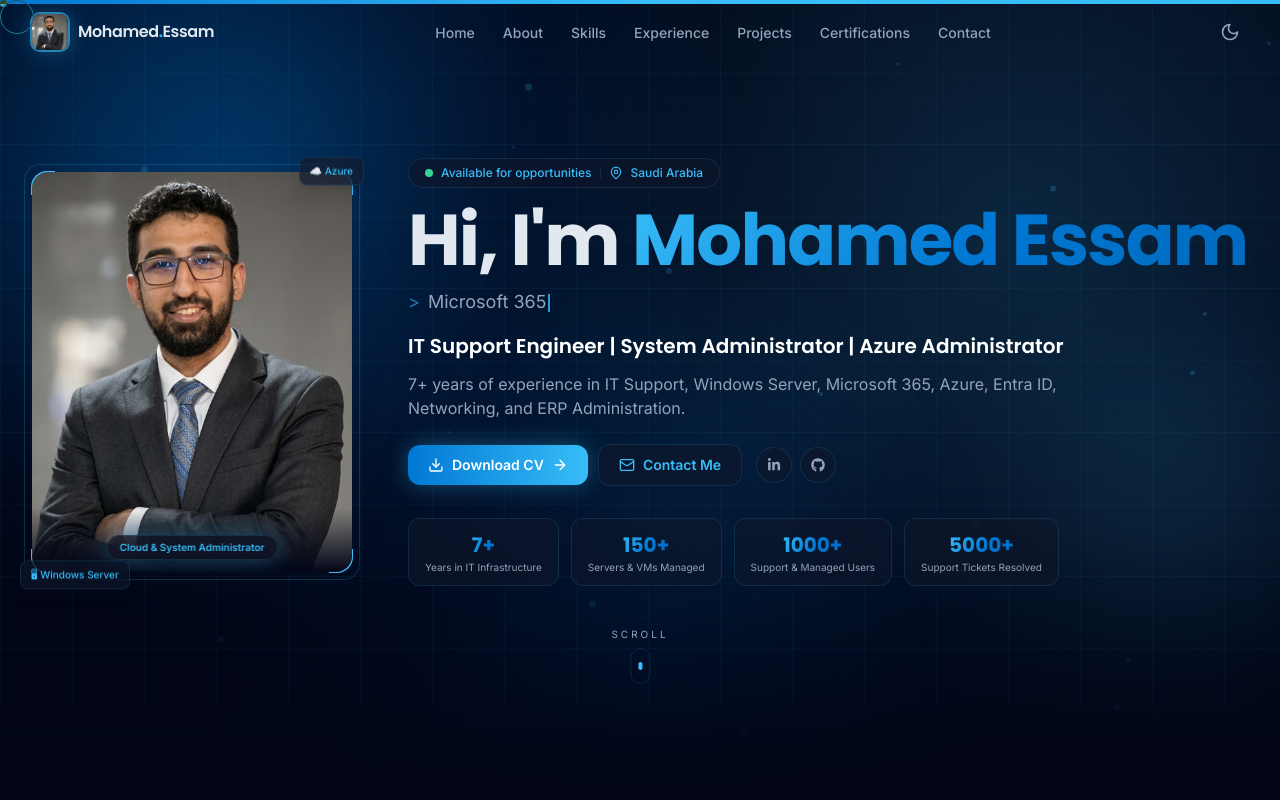
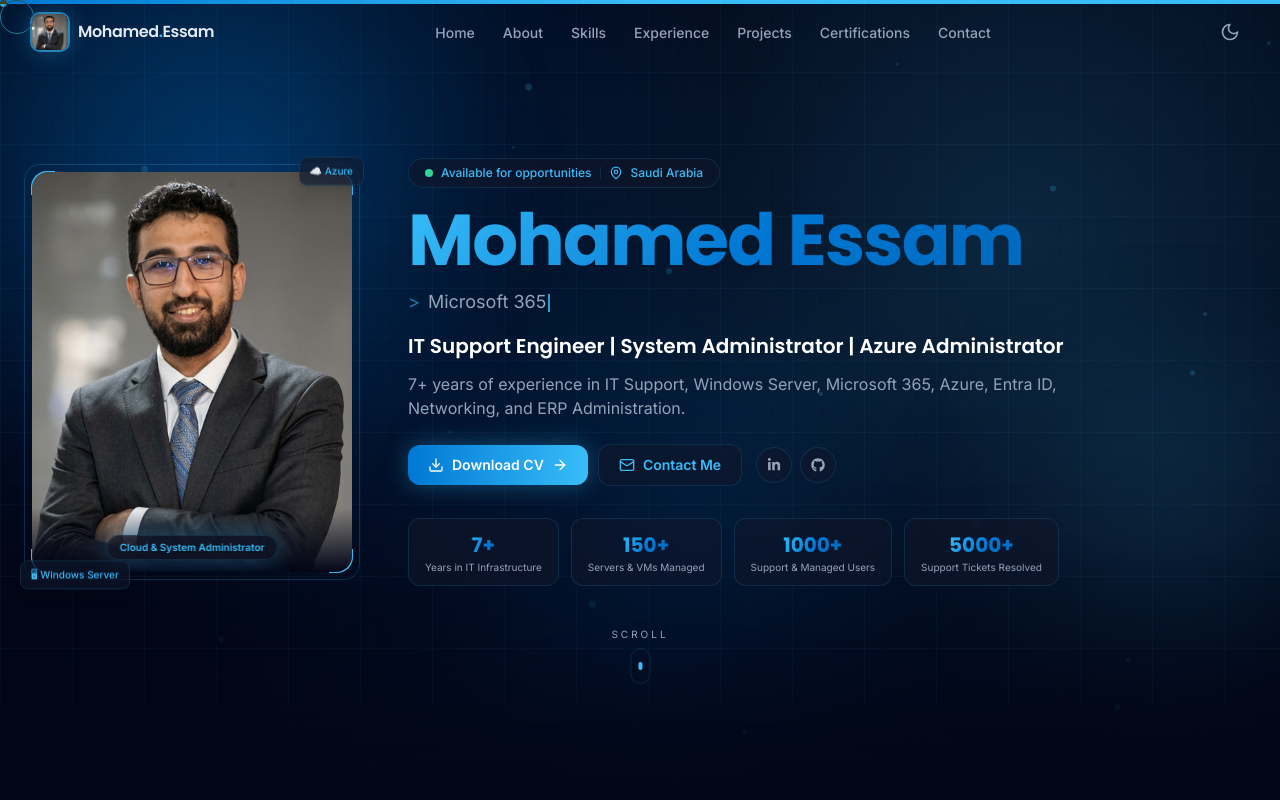
Before and after one commit to MohamedEssam-IT/Portfolio1, a React (Vite) app: page / in a window 1280 px wide. Shown: the top 800 px of the page. Built offline with nearby package versions, Linux system fonts and the light colour scheme.

Commit message:
Update hero section

```diff
--- a/src/components/sections/Hero.tsx
+++ b/src/components/sections/Hero.tsx
@@ -111,7 +111,6 @@ export function Hero() {
               className="mt-4 font-display text-5xl font-bold leading-tight tracking-tight sm:text-6xl xl:text-7xl"
               custom={1} initial="hidden" animate="show" variants={fadeUp}
             >
-              Hi, I&apos;m{' '}
               <span className="text-gradient">Mohamed Essam</span>
             </motion.h1>
 
```
